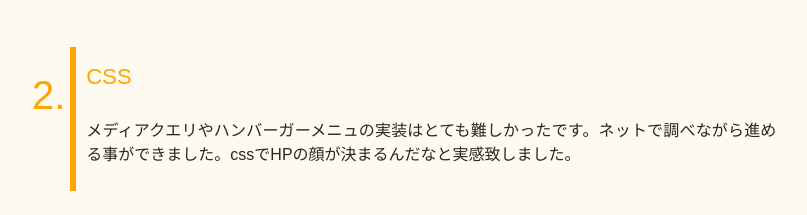
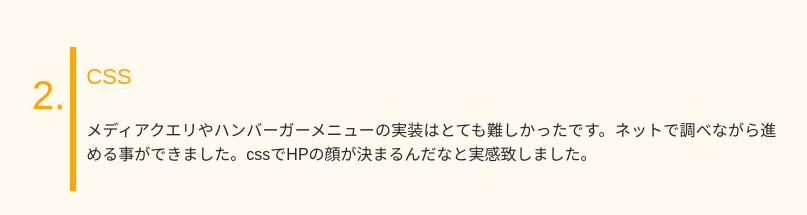
Before and after one commit to shindoyuuki/Portfolio, a plain HTML site: page index.html in a window 1280 px wide. Shown: the part 1629-1844 px from the top of the page, without its empty margins (208-1015 px from the left). Drawn offline with nearby package versions, Linux system fonts and the light colour scheme.

Commit message:
Portfolio

```diff
--- a/index.html
+++ b/index.html
@@ -112,7 +112,7 @@
               <p class="service_no">2.</p>
               <div class="service_text_area">
                 <p class="service_headline">CSS</p>
-                <p class="service_text">メディアクエリやハンバーガーメニュの実装はとても難しかったです。ネットで調べながら進める事ができました。cssでHPの顔が決まるんだなと実感致しました。</p>
+                <p class="service_text">メディアクエリやハンバーガーメニューの実装はとても難しかったです。ネットで調べながら進める事ができました。cssでHPの顔が決まるんだなと実感致しました。</p>
               </div>
             </div>
 
```
